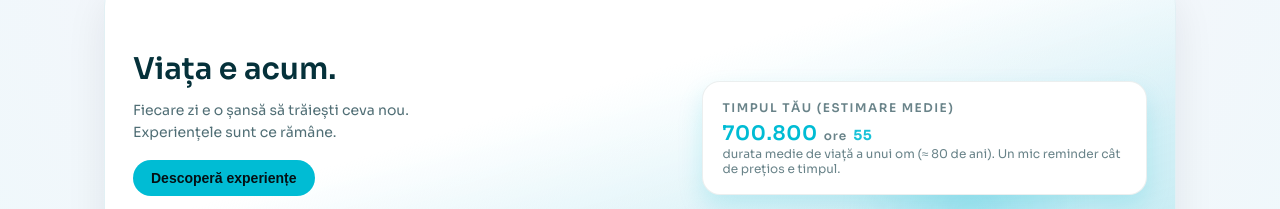
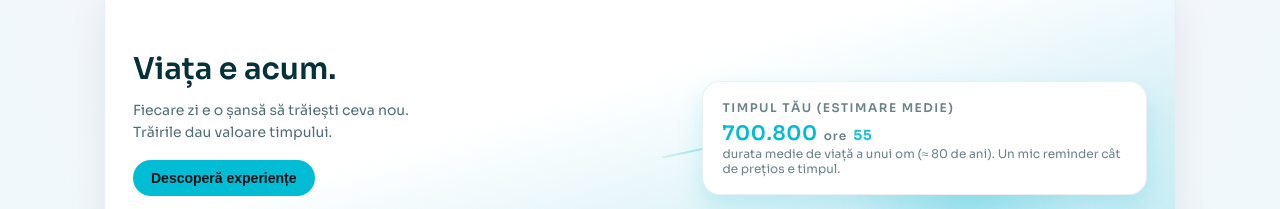
Before and after one commit to gabrielivadariu/livadai-web, a Next.js app: page /experiences in a window 1280 px wide. Shown: the part 144-353 px from the top of the page. Built offline with nearby package versions, Linux system fonts and the light colour scheme; no server answers.

Commit message:
chore(web): update hero subtitle and add connector

```diff
--- a/app/(app)/experiences/experiences.module.css
+++ b/app/(app)/experiences/experiences.module.css
@@ -77,6 +77,18 @@
   z-index: 2;
   display: flex;
   justify-content: flex-end;
+}
+
+.heroConnector {
+  position: absolute;
+  left: 52%;
+  top: 52%;
+  width: 120px;
+  height: 2px;
+  background: linear-gradient(90deg, rgba(var(--brand-rgb), 0.15), rgba(var(--brand-rgb), 0.6));
+  transform: rotate(-12deg);
+  border-radius: 999px;
+  z-index: 1;
 }
 
 .heroTitle {
@@ -265,6 +277,10 @@
   .heroVisual {
     justify-content: flex-start;
   }
+
+  .heroConnector {
+    display: none;
+  }
 }
 
 .card {
--- a/app/(app)/experiences/page.tsx
+++ b/app/(app)/experiences/page.tsx
@@ -151,6 +151,7 @@ export default function ExperiencesPage() {
         </div>
       ) : null}
       <section className={styles.hero}>
+        <div className={styles.heroConnector} />
         <div className={styles.heroText}>
           <h1 className={`${styles.heroTitle} ${styles.fadeIn}`}>{t("hero_title")}</h1>
           <p className={`${styles.heroSubtitle} ${styles.fadeIn} ${styles.delay1}`}>
--- a/lib/i18n.ts
+++ b/lib/i18n.ts
@@ -584,7 +584,7 @@ const messages: Record<Lang, Messages> = {
     experiences_cta: "Descoperă acum",
     hero_title: "Viața e acum.",
     hero_subtitle_line1: "Fiecare zi e o șansă să trăiești ceva nou.",
-    hero_subtitle_line2: "Experiențele sunt ce rămâne.",
+    hero_subtitle_line2: "Trăirile dau valoare timpului.",
     hero_timer_label: "Timpul tău (estimare medie)",
     hero_timer_note: "durata medie de viață a unui om (≈ 80 de ani). Un mic reminder cât de prețios e timpul.",
     hero_timer_unit: "ore",
@@ -1544,7 +1544,7 @@ const messages: Record<Lang, Messages> = {
     experiences_cta: "Discover now",
     hero_title: "Life is now.",
     hero_subtitle_line1: "Every day is a chance to live something new.",
-    hero_subtitle_line2: "Experiences are what remains.",
+    hero_subtitle_line2: "Experiences give time its value.",
     hero_timer_label: "Your time (average estimate)",
     hero_timer_note: "average human lifespan (≈ 80 years). A gentle reminder of how precious time is.",
     hero_timer_unit: "hours",
```
